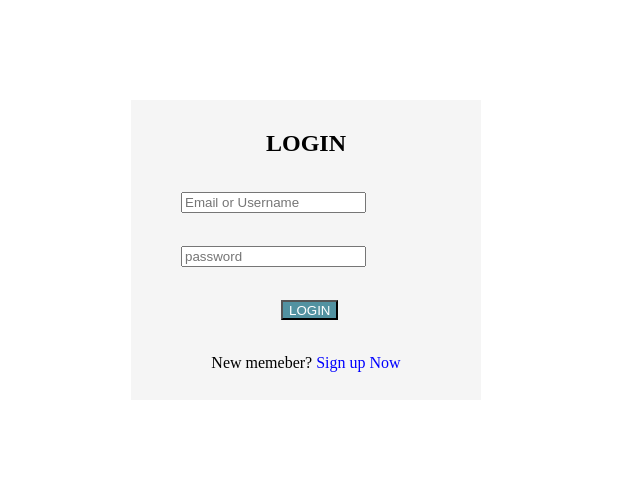
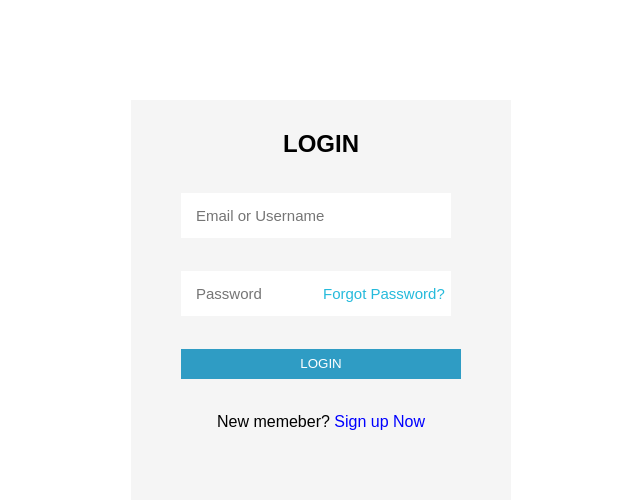
Before and after one commit to Aparna-AB/CSS-Login-form, a plain HTML site: page Login/index.html in a window 1280 px wide. Shown: the whole page, without its empty margins (377-1017 px from the left). Drawn offline with Linux system fonts and the light colour scheme.

Commit message:
New changes in the form file

```diff
--- a/Login/index.css
+++ b/Login/index.css
@@ -1,8 +1,8 @@
 .tb1{
     /* border: 1px; */
     /* border-color: rgb(192, 198, 177); */
-    height: 300px;
-    width: 350px;
+    height: 400px;
+    width: 380px;
     background-color: whitesmoke;
     align-items: center;
     margin-left: 500px;
@@ -12,15 +12,51 @@
 .f1{
     margin-top: 10px;
     padding-left: 50px;
-    margin-left: 50px;
+    /* margin-left: 50px; */
     align-items: center;
+    border: none;
     }
 
 .b1{
-        background-color: rgb(82, 146, 161);
-        color: white;
-        margin-top: 15px;
-        margin-left: 150px;
-        width:max-content;
-        height: 20px;
+        background: #1791bee3;
+color: white;
+border-style: outset;
+border: none;
+height: 30px;
+width: 280px;
+margin-left: 50px;
+margin-top: 15px;
+font-family: bold15px arial,sans-serif;
+text-shadow: none;
     }
+
+    .a1{
+        position: absolute;
+left:700px;
+top:285px;
+font-size: 15px;
+        color: #0ab2d7e3;
+font-family: arial,sans-serif;
+
+    }
+
+    .t1{
+        height: 35px;
+        width:250px;
+       border: whitesmoke;
+padding: 5px;
+padding-left: 15px;
+font-family: bold15px arial,sans-serif;
+font-size: 15px;
+
+    }
+
+    .t2{
+        height: 35px;
+        width:250px;
+       border: whitesmoke;
+padding: 5px;
+padding-left: 15px;
+font-family: bold15px arial,sans-serif;
+font-size: 15px;
+    }
--- a/Login/index.html
+++ b/Login/index.html
@@ -10,6 +10,11 @@
 h2{
     text-align: center;
     padding-top: 30px;
+font-family: sans-serif;
+}
+p{
+font-family: bold15px arial,sans-serif;
+
 }
 
     </style>
@@ -21,13 +26,15 @@ h2{
     <div class="tb1">
         <table>
 
-            <h2>LOGIN</h2>
+
+<h2>LOGIN</h2>
             <form class="f1">
 
-<input type="email" placeholder="Email or Username" style="margin-left: 50px; margin-top: 15px;">
+<input type="email" placeholder="Email or Username" style="margin-left: 50px; margin-top: 15px;" class="t1">
 <br/><br/>
 
-<input type="password" placeholder="password"  style="margin-left: 50px; margin-top: 15px;">
+<input type="password" placeholder="Password"  style="margin-left: 50px; margin-top: 15px;" class="t2">
+<span class="a1">Forgot Password?</span>
 <br/><br/>
 
 <input type="button" value="LOGIN" class="b1" >
```
